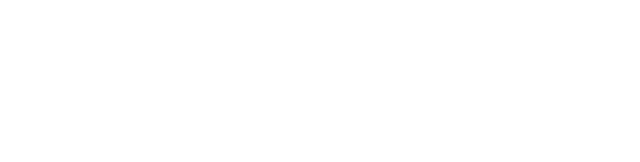
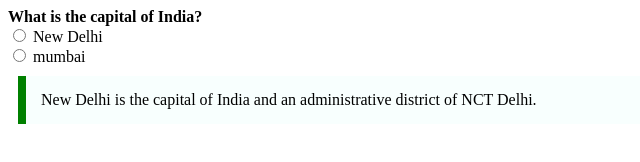
Before and after one commit to acciojob/trivia-harshit136, a website: page main.html in a window 1280 px wide. Shown: the whole page, without its empty margins (0-640 px from the left). Drawn offline with Linux system fonts and the light colour scheme.

Commit message:
created a submission

```diff
--- a/main.html
+++ b/main.html
@@ -1,16 +1,24 @@
 <!DOCTYPE html>
-
 <html>
-
 <head>
 	<link rel="stylesheet" href="styles.css">
 </head>
-
 <body>
 	<!-- the entire body must be written by student -->
     <script type="text/javascript" src="./script.js">
 </script>
+    <section class="item">
+        <label for="" id="head">What is the capital of India?</label>
+        <br>
+        <input type="radio" id="item1" name="city" value="newdelhi">
+        <label for="item1">New Delhi</label>
+        <br>
+        <input type="radio" id="item2" name="city" value="mumbai">
+        <label for="item2">mumbai</label>
+
+
+        <blockquote cite="https://en.wikipedia.org/wiki/New_Delhi">New Delhi is the capital of India and an administrative district of NCT Delhi.</blockquote>
+    </section>
 
 </body>
-
 </html>
--- a/styles.css
+++ b/styles.css
@@ -1,2 +1,11 @@
+blockquote {
+    max-width: 600px;
+    padding: 15px;
+    border-left: 8px solid green;
+    margin: 10px;
+    background-color: #f8fffe;
+}
 
-/* Your CSS Code here. */
+#head {
+    font-weight: bold;
+}
```
